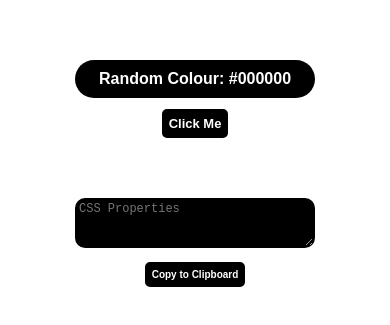
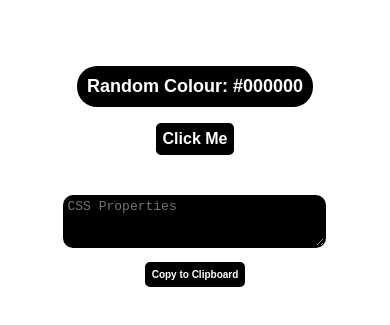
Before and after one commit to Samatarx/Random-Colour-Generator, a plain HTML site: page index-col.html in a window 390 px wide. Shown: the part 249-574 px from the top of the page. Drawn offline with Linux system fonts and the light colour scheme; a web font is replaced by a local one.

Commit message:
Updated filenames and CSS

```diff
--- a/index.html
+++ b/index-col.html
@@ -4,7 +4,7 @@
     <meta charset="UTF-8">
     <meta name="viewport" content="width=device-width, initial-scale=1.0">
     <title>Random Colours</title>
-    <link rel="stylesheet" href="./style.css">
+    <link rel="stylesheet" href="./style-col.css">
     <link href="https://fonts.googleapis.com/css2?family=Lexend+Peta&display=swap" rel="stylesheet">
 </head>
 <body>
@@ -27,6 +27,6 @@
     </div class="copy">
 
 </div>
-   <script src="script.js"></script>
+   <script src="script-col.js"></script>
 </body>
 </html>
--- a/style.css
+++ b/style-col.css
@@ -13,7 +13,7 @@ h1 {
     border-radius: 20px;
     font-family: 'Lexend Peta', sans-serif, Arial, Helvetica, sans-serif;
     text-align: center;
-    font-size: medium;
+    font-size: x-large;
 }
 
 .button {
@@ -34,7 +34,7 @@ h1 {
 
 .copy {
     text-align: center;
-    margin-top: 60px;
+    margin-top: 40px;
   }
 
   textarea {
@@ -64,35 +64,40 @@ h1 {
     margin: 10px;
   }
 
-  /* .toggle {
-  } */
+  @media (max-width: 600px) {
 
-  @media (min-width: 600px) {
     h1,
     h2 {
-      font-size: x-large;
+      font-size: large;
+      margin: 1rem;
+      transition: all 1s;
     }
 
     .btn {
       font-size: medium;
+      transition: all 1s;
     }
 
     textarea {
       font-size: medium;
+      transition: all 1s;
     }
   }
 
-  @media (min-width: 850px) {
+  @media (min-width: 700px) {
     h1,
     h2 {
       font-size: xx-large;
+      transition: all 1s;
     }
 
     .btn {
       font-size: large;
+      transition: all 1s;
     }
 
     textarea {
       font-size: large;
+      transition: all 1s;
     }
   }
```
Also changed, not shown: script-col.js (renamed from script.js).
